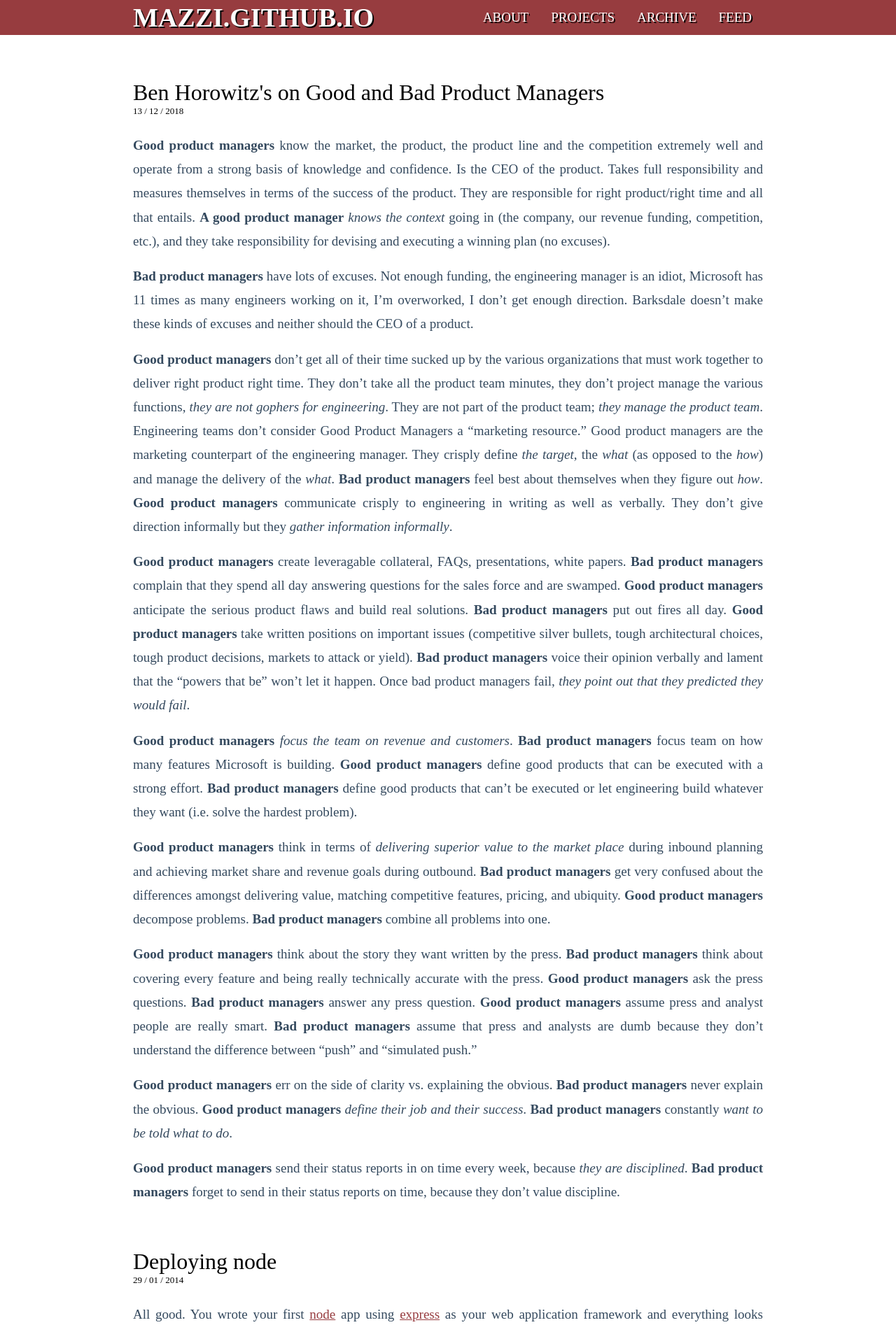
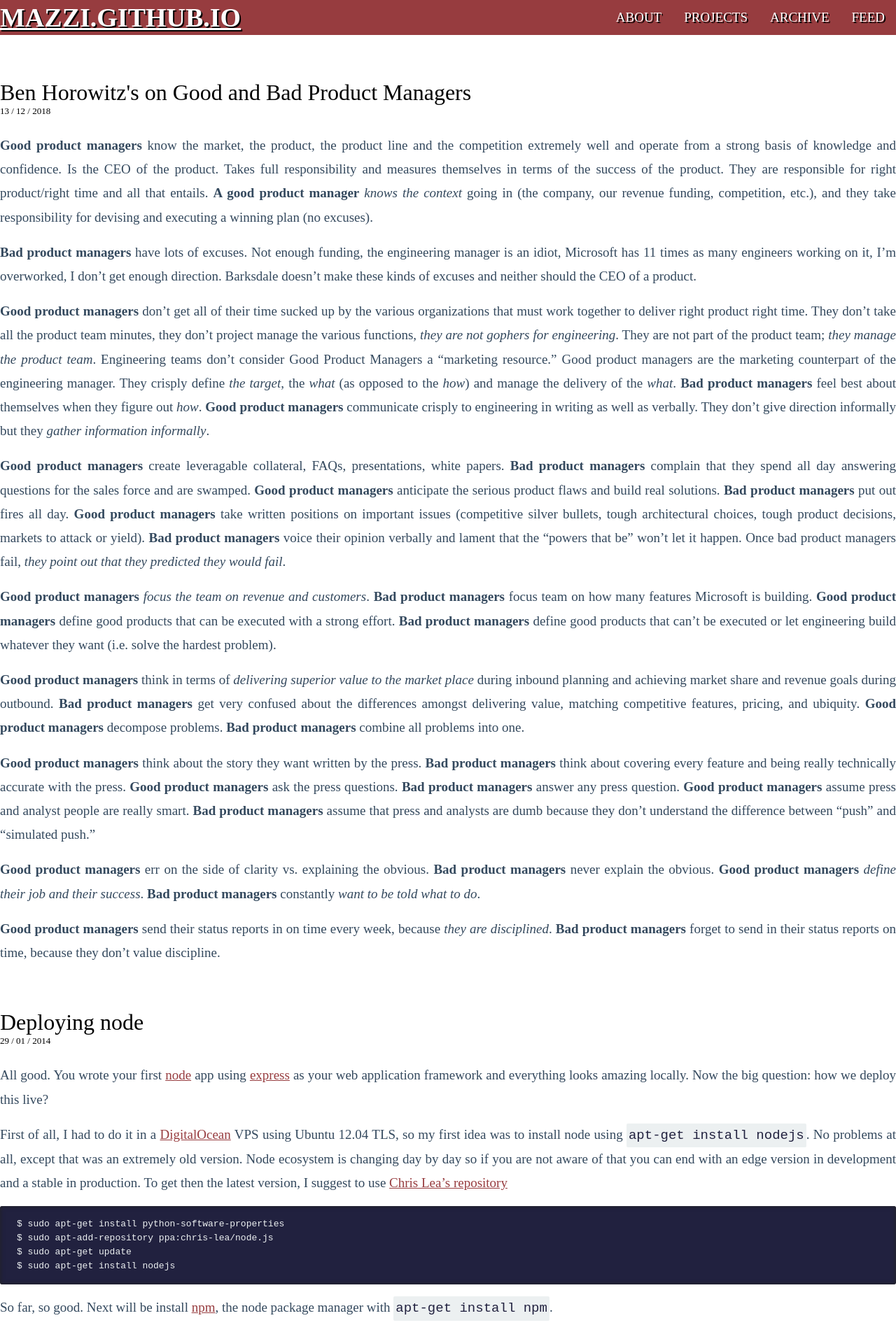
Before and after one commit to mazzi/mazzi.github.com, a Jekyll site: the page built from index.html, in a window 1280 px wide. Shown: the top 1904 px of the page at 70% size. Built offline with Jekyll 4.4.1, drawn with Linux system fonts in a browser that asks for light colours; the list of posts is cut into pages by our own code.

Commit message:
[style] removes .aux class.

```diff
--- a/_layouts/default.html
+++ b/_layouts/default.html
@@ -1,11 +1,9 @@
 {% include header.html %}
 
 		<div id="main">
-			<div class="aux">
-				<div id="content">
-					{{ content }}
-				</div><!-- #content -->
-			</div><!-- .aux -->
+			<div id="content">
+				{{ content }}
+			</div><!-- #content -->
 		</div><!-- #main -->
 
 {% include footer.html %}
--- a/_layouts/page.html
+++ b/_layouts/page.html
@@ -1,12 +1,10 @@
 {% include header.html %}
 		<div id="main">
-			<div class="aux">
 			<div id="content">
 				<div class="post">
 					<h2>{{ page.title }}</h2>
 					{{ content }}
 				</div>
 			</div><!-- #content -->
-			</div><!-- .aux -->
 		</div><!-- #main -->
 {% include footer.html %}
--- a/_layouts/post.html
+++ b/_layouts/post.html
@@ -1,6 +1,5 @@
 {% include header.html %}
 		<div id="main">
-			<div class="aux">
 			<div id="content">
 				<div class="post">
 					<h2>
@@ -23,6 +22,5 @@
 									</div>
 
 			</div><!-- #content -->
-			</div><!-- .aux -->
 		</div><!-- #main -->
 {% include footer.html %}
--- a/styles/screen.css
+++ b/styles/screen.css
@@ -259,12 +259,7 @@ div#footer p a {
 	color: #000;
 }
 
-
 /****** Common stuff... ******/
-.aux {
-	width: 900px;
-	margin: 0 auto;
-}
 .clear {
 	clear: both;
 }
```
Lines whose indentation alone changed are shown as unchanged.
